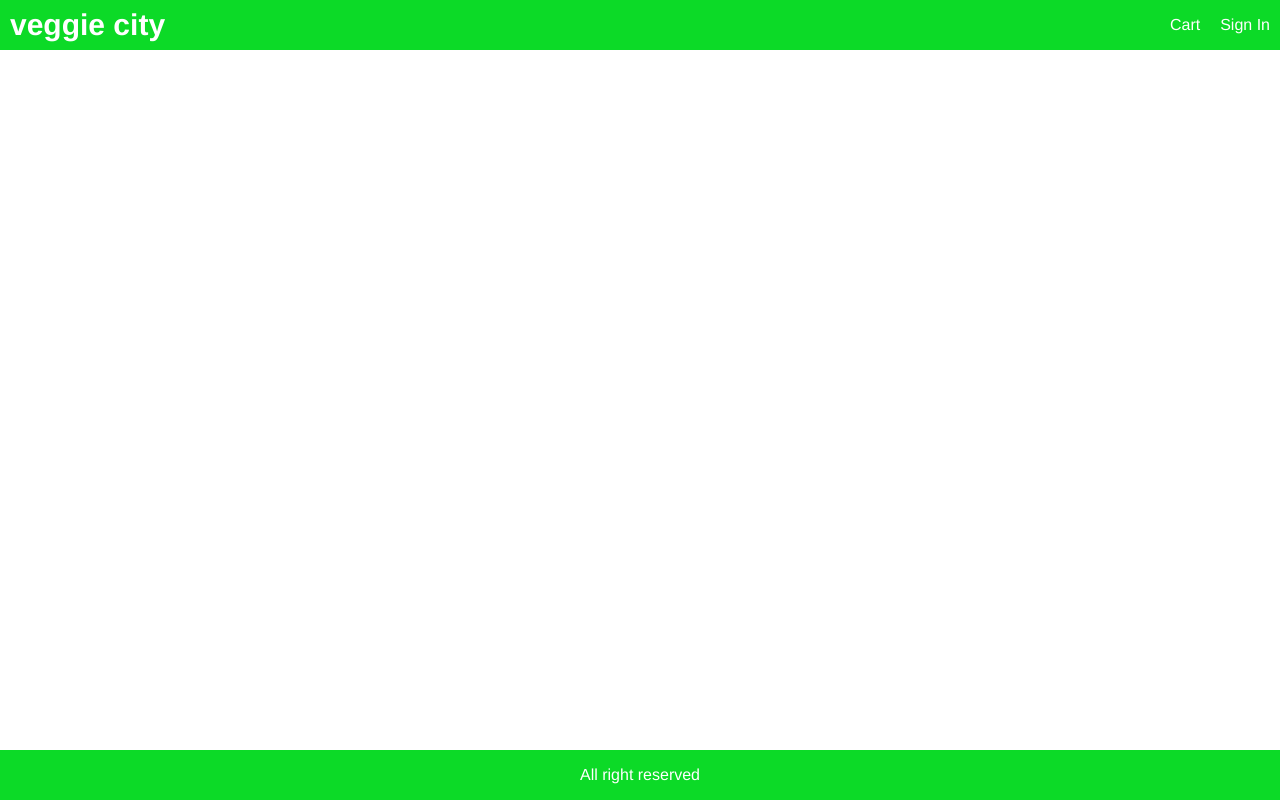
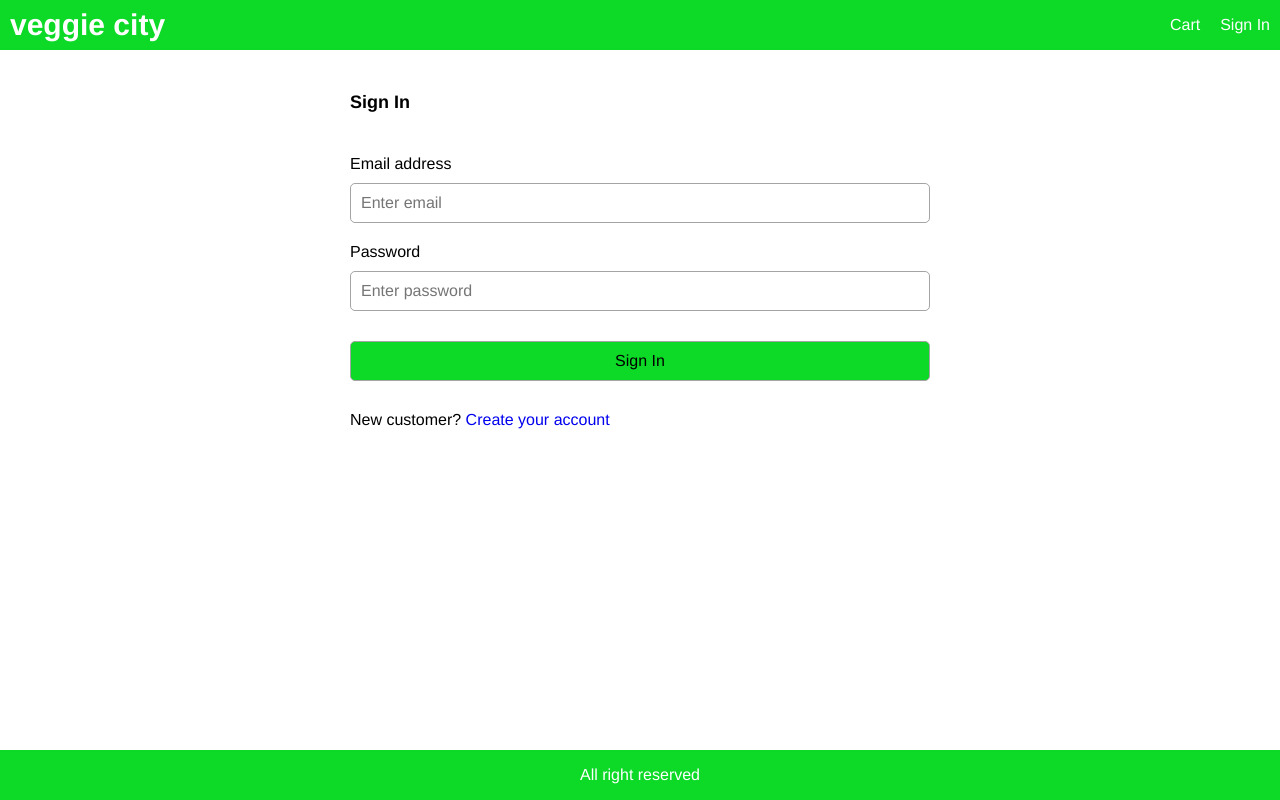
Before and after one commit to sagarromer/frontend_veggie_city, a React (Create React App) app: page /signin in a window 1280 px wide. Built offline with nearby package versions, Linux system fonts and the light colour scheme.

Commit message:
sign in screen designed

```diff
--- a/src/App.js
+++ b/src/App.js
@@ -4,6 +4,7 @@
 import CartScreen from './screens/CartScreen';
 import HomeScreen from './screens/HomeScreen';
 import ProductScreen from './screens/ProductScreen';
+import SigninScreen from './screens/SigninScreen';
 
 
 function App() {
@@ -29,6 +30,7 @@
           <main>
             <Route path="/cart/:id?" component={CartScreen}></Route>
             <Route path="/product/:id" component={ProductScreen}></Route>
+            <Route path="/signin" component={SigninScreen}></Route>
             <Route path="/" component={HomeScreen} exact></Route>
           </main>
           <footer class="row center">All right reserved</footer>
--- a/src/index.css
+++ b/src/index.css
@@ -189,3 +189,18 @@
   color: #a02020;
   background-color: #ffe0e0;
 }
+
+/* Form */
+.form {
+  max-width: 60rem;
+  margin: 0 auto;
+}
+.form > div {
+  display: flex;
+  flex-direction: column;
+  margin: 1rem;
+}
+.form label {
+  margin: 1rem 0;
+  display: block;
+}
--- /dev/null
+++ b/src/screens/SigninScreen.js
@@ -0,0 +1,52 @@
+import React, { useState } from 'react';
+import { Link } from 'react-router-dom';
+
+export default function SigninScreen() {
+    const [email, setEmail] = useState('');
+    const [password, setPassword] = useState('');
+    const submitHandler = (e) => {
+        e.preventDefault();
+        // TODO: sign in action
+    };
+    return (
+        <div>
+            <form className="form" onSubmit={submitHandler}>
+                <div>
+                <h1>Sign In</h1>
+                </div>
+                <div>
+                <label htmlFor="email">Email address</label>
+                <input
+                    type="email"
+                    id="email"
+                    placeholder="Enter email"
+                    required
+                    onChange={(e) => setEmail(e.target.value)}
+                ></input>
+                </div>
+                <div>
+                <label htmlFor="password">Password</label>
+                <input
+                    type="password"
+                    id="password"
+                    placeholder="Enter password"
+                    required
+                    onChange={(e) => setPassword(e.target.value)}
+                ></input>
+                </div>
+                <div>
+                <label />
+                <button className="primary" type="submit">
+                    Sign In
+                </button>
+                </div>
+                <div>
+                <label />
+                <div>
+                    New customer? <Link to="/register">Create your account</Link>
+                </div>
+                </div>
+            </form>
+        </div>
+    );
+}
```
Also changed, not shown: 1 other file (tests, documents, lock files or other folders).
